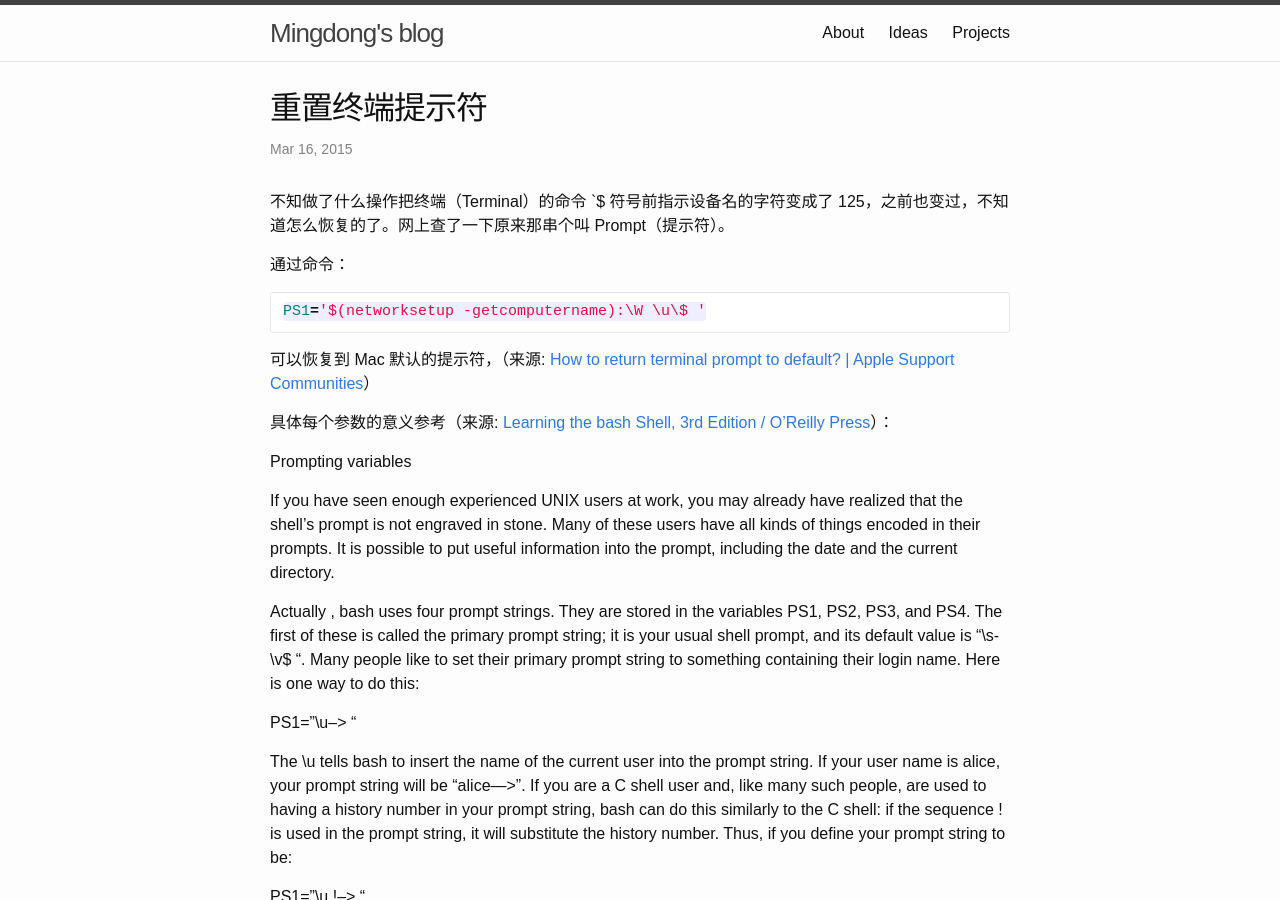
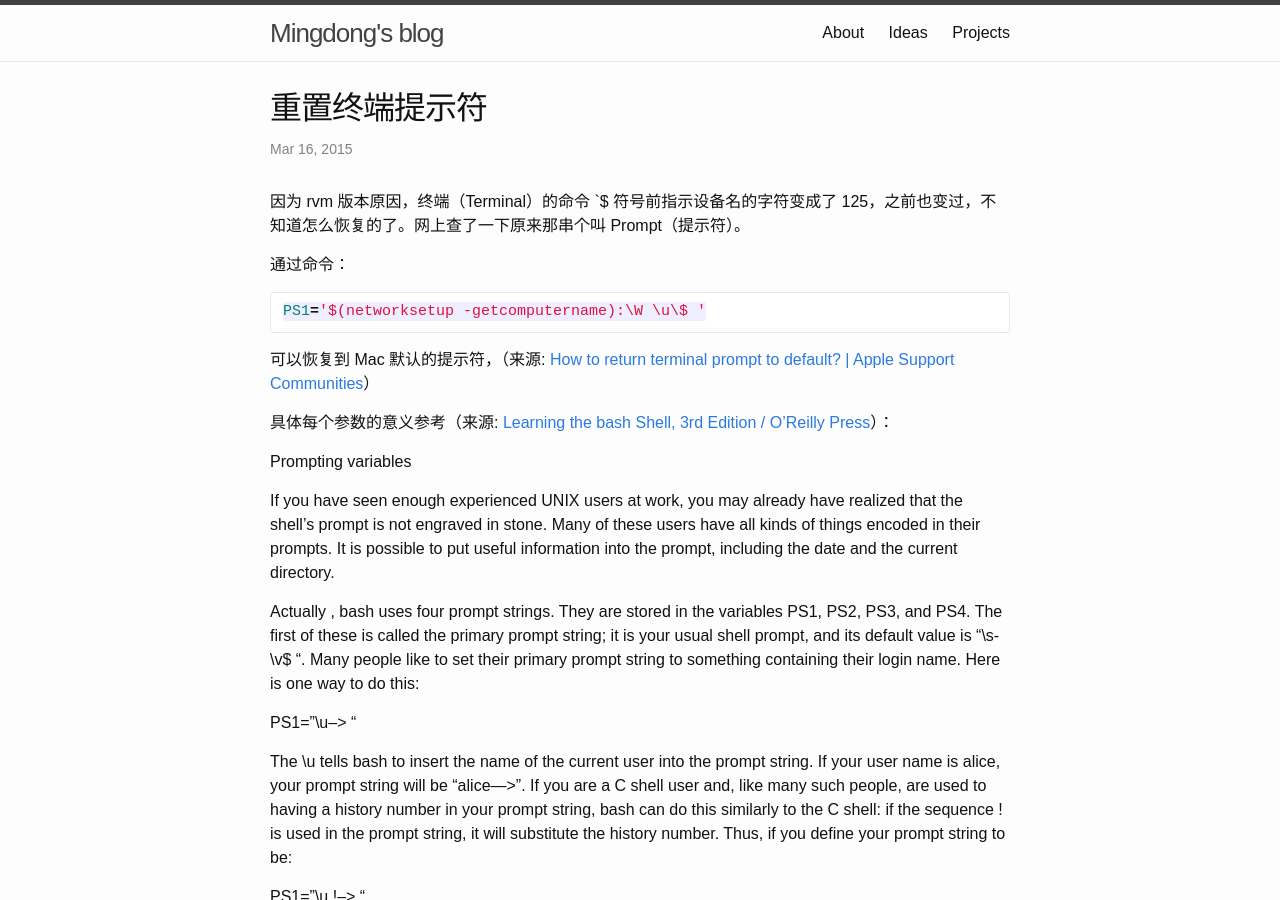
Before and after one commit to itfen/md, a Jekyll site: the page built from _posts/2015-03-16-reset-terminal-prompt-to-default.md, in a window 1280 px wide and 900 px high. Built offline with Jekyll 4.4.1, drawn with Linux system fonts in a browser that asks for light colours; nearby versions of some CDN libraries; comment, search, counter and statistics services are not loaded.

Commit message:
Update post

```diff
--- a/_posts/2015-03-16-reset-terminal-prompt-to-default.md
+++ b/_posts/2015-03-16-reset-terminal-prompt-to-default.md
@@ -6,7 +6,7 @@ comments: true
 share: true
 ---
 
-不知做了什么操作把终端（Terminal）的命令 `$ 符号前指示设备名的字符变成了
+因为 rvm 版本原因，终端（Terminal）的命令 `$ 符号前指示设备名的字符变成了
  125，之前也变过，不知道怎么恢复的了。网上查了一下原来那串个叫 Prompt（提示符）。
 
 通过命令：
```
